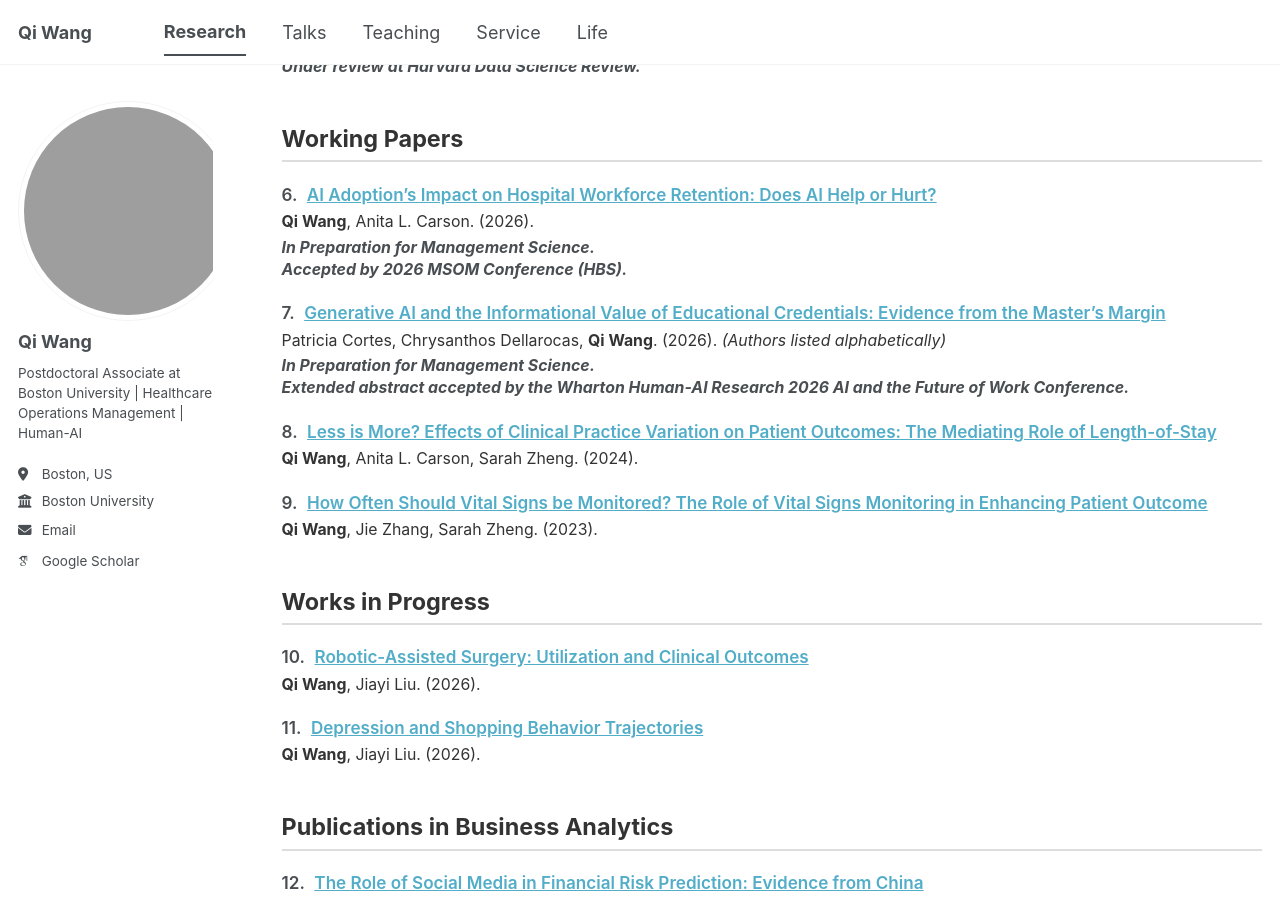
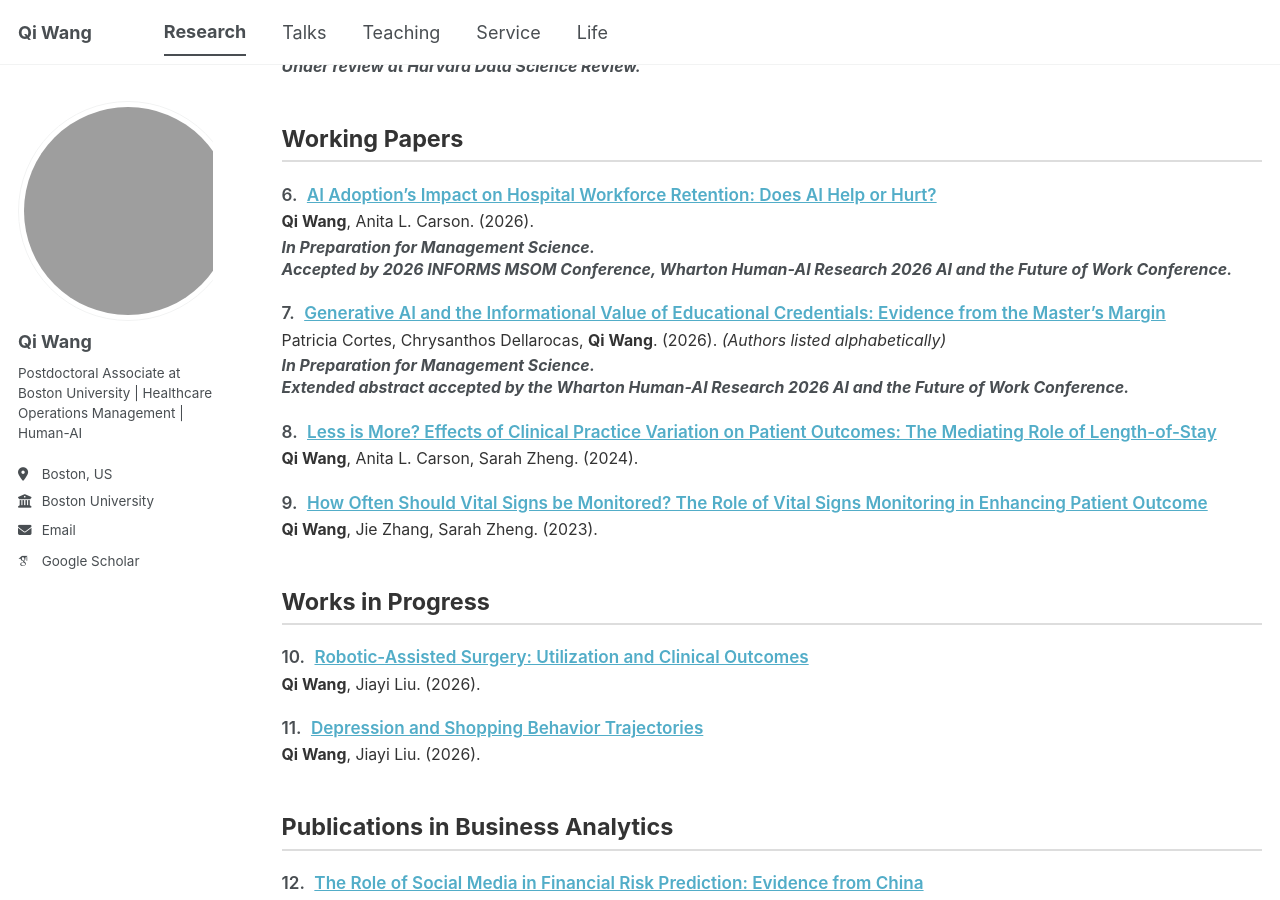
Before and after one commit to qiwang-katherine/qiwang-katherine.github.io, a Jekyll site: the page built from _pages/publications.html, in a window 1280 px wide and 900 px high, scrolled down 694 px. Built offline with Jekyll 4.4.1, drawn with Linux system fonts in a browser that asks for light colours; some web fonts are replaced; a script bundle is joined from its source files by our own code; library files that are not in the unit come from our copies.

Commit message:
2026-09-wip-ai-career.md

```diff
--- a/_publications/2026-09-wip-ai-career.md
+++ b/_publications/2026-09-wip-ai-career.md
@@ -5,6 +5,6 @@ permalink: /publication/06-wp-ai-career
 category: working
 pub_number: 6
 authors: '<b>Qi Wang</b>, Anita L. Carson. (2026).'
-venue_line: 'In Preparation for Management Science.<br>Accepted by 2026 MSOM Conference (HBS).'
+venue_line: 'In Preparation for Management Science.<br>Accepted by 2026 INFORMS MSOM Conference, Wharton Human-AI Research 2026 AI and the Future of Work Conference.'
 date: 2026-01-01
 ---
```
